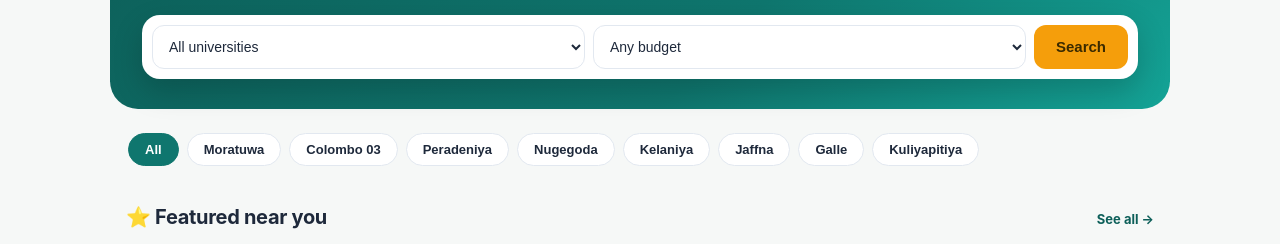
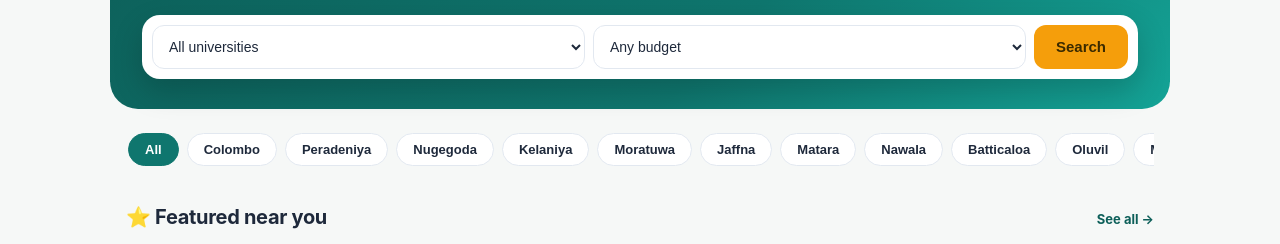
Before and after one commit to sithumjayasinhexs-dot/nestlk, a plain HTML site: page index.html in a window 1280 px wide. Shown: the part 173-417 px from the top of the page. Drawn offline with nearby package versions, Linux system fonts and the light colour scheme.

Commit message:
NestLK: university list = all Sri Lanka government universities

```diff
--- a/index.html
+++ b/index.html
@@ -275,14 +275,28 @@ html,body{overflow-x:clip;overscroll-behavior-y:none}
 <script>
 /* ================= data ================= */
 const UNIS = [
+  {name:'University of Colombo', city:'Colombo'},
+  {name:'University of Peradeniya', city:'Peradeniya'},
+  {name:'University of Sri Jayewardenepura', city:'Nugegoda'},
+  {name:'University of Kelaniya', city:'Kelaniya'},
   {name:'University of Moratuwa', city:'Moratuwa'},
-  {name:'University of Colombo', city:'Colombo 03'},
-  {name:'University of Peradeniya', city:'Peradeniya'},
-  {name:'Univ. of Sri Jayewardenepura', city:'Nugegoda'},
-  {name:'University of Kelaniya', city:'Kelaniya'},
   {name:'University of Jaffna', city:'Jaffna'},
-  {name:'University of Ruhuna', city:'Galle'},
+  {name:'University of Ruhuna', city:'Matara'},
+  {name:'The Open University of Sri Lanka', city:'Nawala'},
+  {name:'Eastern University', city:'Batticaloa'},
+  {name:'South Eastern University', city:'Oluvil'},
+  {name:'Rajarata University', city:'Mihintale'},
+  {name:'Sabaragamuwa University', city:'Belihuloya'},
   {name:'Wayamba University', city:'Kuliyapitiya'},
+  {name:'Uva Wellassa University', city:'Badulla'},
+  {name:'University of the Visual & Performing Arts', city:'Colombo 07'},
+  {name:'Gampaha Wickramarachchi University', city:'Yakkala'},
+  {name:'University of Vavuniya', city:'Vavuniya'},
+  {name:'Buddhist and Pali University', city:'Homagama'},
+  {name:'Bhiksu University', city:'Anuradhapura'},
+  {name:'Kotelawala Defence University', city:'Ratmalana'},
+  {name:'Ocean University', city:'Tangalle'},
+  {name:'University of Vocational Technology', city:'Ratmalana'},
 ];
 const TYPES = ['Single room','Double sharing','Triple sharing','Annex','Boarding house'];
 const GENDERS = ['Boys','Girls','Any'];
@@ -298,7 +312,7 @@ let LISTINGS = [
   {id:1,title:'Sunny single room, 5-min walk to campus',uni:'University of Moratuwa',city:'Moratuwa',price:22000,type:'Single room',gender:'Boys',dist:'5 min walk',facs:['WiFi','Meals','Attached bathroom','Study table'],phone:'94771234567',days:1,featured:true,desc:'Quiet single room on the upper floor of a family house. Home-cooked meals included (breakfast + dinner). 5 minutes on foot to the main gate. Strictly for undergraduates.'},
   {id:2,title:"Girls' boarding house with meals",uni:'University of Colombo',city:'Bambalapitiya',price:28000,type:'Boarding house',gender:'Girls',dist:'10 min by bus',facs:['WiFi','Meals','CCTV','Hot water'],phone:'94774567890',days:2,featured:true,desc:'Well-managed boarding for 8 girls with a warden on premises. Three meals, laundry twice a week, CCTV in common areas. Close to Marine Drive.'},
   {id:3,title:'Furnished annex for two',uni:'University of Peradeniya',city:'Peradeniya',price:35000,type:'Annex',gender:'Any',dist:'7 min walk',facs:['Attached bathroom','Parking','Study table'],phone:'94777654321',days:3,featured:true,desc:'Separate 2-room annex with kitchenette and attached bathroom. Ideal for a pair of friends. Parking for a bike.'},
-  {id:4,title:'Budget double room for SJP students',uni:'Univ. of Sri Jayewardenepura',city:'Nugegoda',price:16000,type:'Double sharing',gender:'Boys',dist:'12 min walk',facs:['WiFi','Study table'],phone:'94712345678',days:1,desc:'Simple double room, two beds and study tables. Shared bathroom. Walking distance to the Wijerama entrance.'},
+  {id:4,title:'Budget double room for SJP students',uni:'University of Sri Jayewardenepura',city:'Nugegoda',price:16000,type:'Double sharing',gender:'Boys',dist:'12 min walk',facs:['WiFi','Study table'],phone:'94712345678',days:1,desc:'Simple double room, two beds and study tables. Shared bathroom. Walking distance to the Wijerama entrance.'},
   {id:5,title:'Modern studio annex with A/C',uni:'University of Kelaniya',city:'Kelaniya',price:30000,type:'Annex',gender:'Any',dist:'8 min walk',facs:['A/C','Attached bathroom','Parking','WiFi'],phone:'94763456789',days:5,desc:'Newly built studio with A/C, attached bathroom and small pantry. Separate entrance, very private.'},
   {id:6,title:'Room with meals near Jaffna campus',uni:'University of Jaffna',city:'Jaffna',price:14000,type:'Single room',gender:'Girls',dist:'6 min walk',facs:['Meals','WiFi'],phone:'94745678901',days:2,desc:'Homely single room with vegetarian meals. Safe neighbourhood, 6 minutes to the university.'},
   {id:7,title:'Boys boarding — hot water & wifi',uni:'University of Ruhuna',city:'Galle',price:18000,type:'Boarding house',gender:'Boys',dist:'15 min by bus',facs:['WiFi','Hot water','Study table'],phone:'94756789012',days:4,desc:'Clean boarding for 10 boys near the Galle bus stand. Hot water, wifi, and a quiet study hall.'},
```
